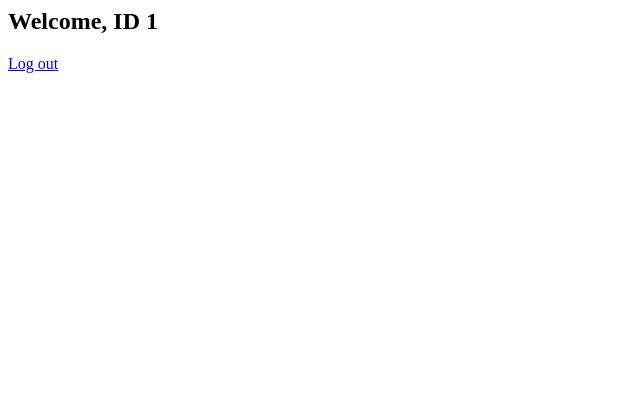
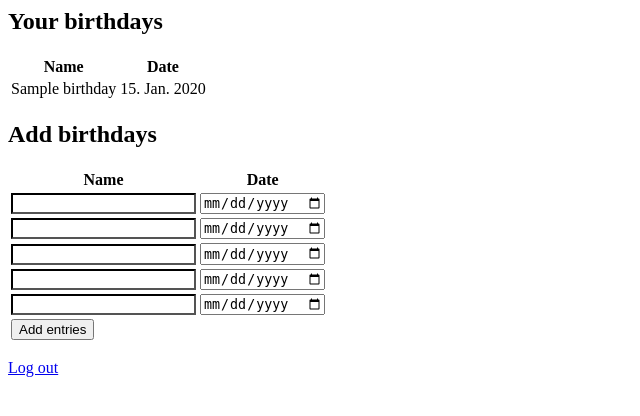
Before and after one commit to ljacqu/BirthdayReminder, a PHP site: page / in a window 1280 px wide. Shown: the top 416 px of the page, without its empty margins (0-640 px from the left). Run offline with PHP 8.4, Linux system fonts and the light colour scheme; the visitor is signed in with stand-in values (Sample User, id 1); tables that the repository leaves empty or names only in its code hold one stand-in row (values such as "Sample post").

Commit message:
Fix #5 Add birthdays

```diff
--- a/class/DatabaseConnector.php
+++ b/class/DatabaseConnector.php
@@ -51,6 +51,14 @@ class DatabaseConnector {
     $query = 'select exists (select 1 from br_birthday)';
     $stmt = $this->conn->query($query);
     return $stmt->fetch()[0];
+  }
+
+  function findBirthdaysByAccountId($accountId) {
+    $query = 'select name, date from br_birthday where account_id = :accountId order by date_2020';
+    $stmt = $this->conn->prepare($query);
+    $stmt->bindParam('accountId', $accountId);
+    $stmt->execute();
+    return $stmt->fetchAll(PDO::FETCH_ASSOC);
   }
 
   function addBirthday($accountId, $name, DateTime $date) {
--- a/index.php
+++ b/index.php
@@ -1,40 +1,94 @@
 <?php
 session_start();
 
+if (!isset($_SESSION['account'])) {
+  header('Location:login.php');
+  exit;
+}
+
+if (isset($_GET['logout'])) {
+  session_destroy();
+  header('Location:login.php');
+  exit;
+}
+
 require 'Configuration.php';
-require './model/EventType.php';
 require './class/DatabaseConnector.php';
-require './class/AccountService.php';
 
 $db = new DatabaseConnector();
-$accountService = new AccountService($db);
 
-$email = '';
-if (isset($_GET['logout'])) {
-  session_destroy();
-} else if (isset($_SESSION['account'])) {
-  echo '<h2>Welcome, ID ' . $_SESSION['account'] . '</h2>';
+$form_data = [];
+$error_rows = [];
+if (isset($_POST['name1'])) {
+  $entries = [];
+  for ($i = 1; $i <= 5; ++$i) {
+    $name = filter_input(INPUT_POST, 'name' . $i, FILTER_UNSAFE_RAW, FILTER_REQUIRE_SCALAR);
+    $date = filter_input(INPUT_POST, 'date' . $i, FILTER_UNSAFE_RAW, FILTER_REQUIRE_SCALAR);
+    if (!empty($name) && !empty($date)) {
+      $entries[] = [$name, new DateTime($date)];
+    } else if (!empty($name) || !empty($date)) {
+      $error_rows[] = $i;
+    }
 
-  echo '<a href="?logout">Log out</a>';
-  exit;
-} else if (isset($_POST['email'])) {
-  $email = filter_input(INPUT_POST, 'email', FILTER_VALIDATE_EMAIL);
-  $password = filter_input(INPUT_POST, 'password', FILTER_UNSAFE_RAW, FILTER_REQUIRE_SCALAR);
+    $form_data['name' . $i] = $name;
+    $form_data['date' . $i] = $date;
+  }
 
-  $accountId = $accountService->handleLogin($email, $password);
-  if (!$accountId) {
-    echo 'Invalid login! Please try again.';
-  } else {
-    $_SESSION['account'] = $accountId;
-    header('Location: index.php');
-    exit;
+  if (!empty($error_rows)) {
+    echo '<h2>Error</h2>';
+    echo 'Birthdays could not be added: one or more rows has a name without date, or vice versa.';
+  } else if (!empty($entries)) {
+    foreach ($entries as $entry) {
+      $db->addBirthday($_SESSION['account'], $entry[0], $entry[1]);
+    }
+    echo '<h2>Birthdays added</h2>';
+    echo count($entries) . ' birthdays have been added.';
+
+    $form_data = [];
   }
 }
 
+if (empty($error_rows)) {
+  $entries = $db->findBirthdaysByAccountId($_SESSION['account']);
+  echo '<h2>Your birthdays</h2>
+<table><tr><th>Name</th><th>Date</th></tr>';
+  foreach ($entries as $entry) {
+    echo '<tr><td>' . htmlspecialchars($entry['name']) . '</td><td>' . date('d. M. Y', strtotime($entry['date'])) . '</td></tr>';
+  }
+  echo '</table>';
+}
+
+
+// Replace $x in string with a number, $n with name, $d with date, $c for a CSS color
+$rowTemplate = '<tr>
+  <td><input type="text" name="name$x" value="$n" style="border-color: $c" /></td>
+  <td><input type="date" name="date$x" value="$d" /></td>
+</tr>';
+
 ?>
+<h2>Add birthdays</h2>
 <form method="post" action="index.php">
-  Email: <input type="email" name="email" value="<?php echo htmlspecialchars($email); ?>" />
-  <br />Password: <input type="password" name="password" />
-  <br /><input type="submit" value="Log in" />
+  <table>
+    <tr><th>Name</th><th>Date</th></tr>
+    <?php
+for ($i = 1; $i <= 5; ++$i) {
+  echo str_replace(
+    ['$x', '$n', '$d', '$c'],
+    [
+      $i,
+      htmlspecialchars($form_data['name' . $i] ?? ''),
+      htmlspecialchars($form_data['date' . $i] ?? ''),
+      in_array($i, $error_rows, true) ? 'red' : 'black'
+    ],
+    $rowTemplate);
+}
+    ?>
+  <tr><td colspan="2"><input type="submit" value="Add entries" /></td></tr>
+  </table>
 
 </form>
+
+
+<p>
+  <a href="?logout">Log out</a>
+</p>
```
Also changed, not shown: login.php (added, +36 -0 lines).
